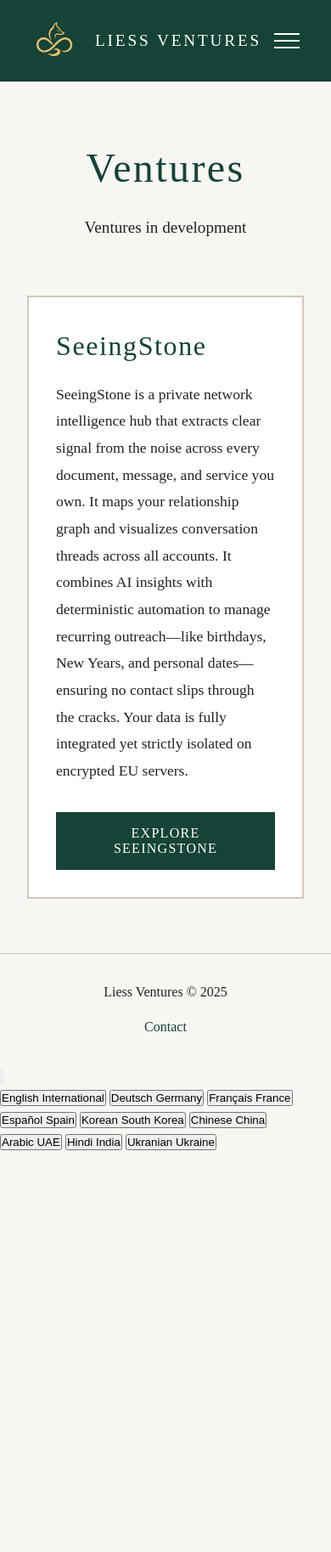
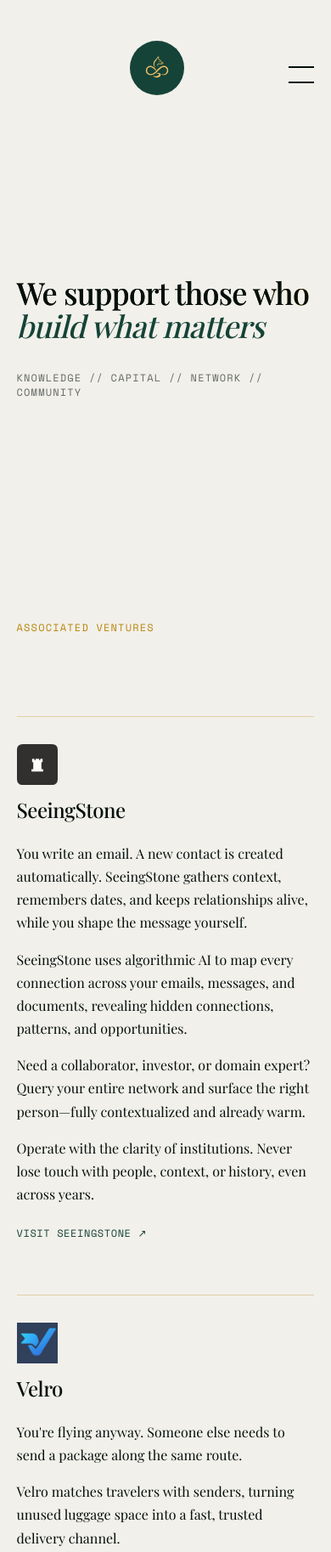
Before and after one commit to Andreas-Liess/LiessVentures.com, a plain HTML site: page index.html in a window 390 px wide. Shown: the top 1827 px of the page at 85% size. Before the commit the page ends 1356 px from the top, so only its background shows below. Drawn offline with nearby package versions, Linux system fonts and the light colour scheme; a web font is replaced by a local one.

Commit message:
home.html -> index.html

```diff
--- a/index.html
+++ b/index.html
@@ -3,51 +3,147 @@
 <head>
     <meta charset="UTF-8">
     <meta name="viewport" content="width=device-width, initial-scale=1.0">
-    <title>Liess Ventures</title>
-    <link rel="stylesheet" href="css/main.css">
+    <title>Liess Ventures | Building Foundations for the Obsessive</title>
+    <meta name="description" content="We support those who build what matters. Capital, community, and infrastructure for long-term builders.">
+
+    <!-- Fonts -->
+    <link rel="preconnect" href="https://fonts.googleapis.com">
+    <link rel="preconnect" href="https://fonts.gstatic.com" crossorigin>
+    <link href="https://fonts.googleapis.com/css2?family=Playfair+Display:ital,wght@0,400;0,500;0,600;1,400&family=Space+Mono:wght@400;700&display=swap" rel="stylesheet">
+
+    <!-- Styles -->
+    <link rel="stylesheet" href="css/global.css">
+    <link rel="stylesheet" href="css/pages/home.css">
 </head>
-<body>
-    <header>
-        <div class="header-bar">
-            <div class="brand">
-                <img src="assets/images/Fox1 (1).svg" alt="Liess Ventures Logo" class="logo">
-                <h1>Liess Ventures</h1>
+<body class="antialiased">
+
+    <!-- Reading Progress Bar -->
+    <div class="progress-bar" id="progressBar"></div>
+
+    <!-- Cursor Glow Effect -->
+    <div class="cursor-glow" id="cursorGlow"></div>
+
+    <!-- Scroll to Top Indicator -->
+    <div class="scroll-indicator" id="scrollIndicator" onclick="scrollToTop()">
+        <svg viewBox="0 0 24 24" fill="none" stroke="currentColor" stroke-width="2">
+            <path d="M18 15l-6-6-6 6"/>
+        </svg>
+    </div>
+
+    <!-- NAVIGATION -->
+    <nav class="nav-home pr-5 md:pr-20">
+        <div class="nav-container flex flex-col items-center justify-center relative">
+
+            <!-- Mobile Toggle -->
+            <button class="nav-mobile-toggle" id="navToggle" aria-label="Toggle Navigation">
+                <span class="hamburger-line"></span>
+                <span class="hamburger-line"></span>
+            </button>
+
+            <div class="logo-container logo-entrance mb-8">
+                <a href="index.html" class="logo-box">
+                    <img src="assets/fox.svg" alt="Liess Ventures Fox" class="logo-fox">
+                </a>
             </div>
 
-            <button class="hamburger" onclick="toggleMenu()" aria-label="Menu">
-                <span></span>
-                <span></span>
-                <span></span>
-            </button>
+            <div class="nav-links" id="navLinks">
+                <a href="vision.html" class="nav-link hover-link" data-i18n="nav.vision">Vision</a>
+                <a href="index.html" class="nav-link hover-link" data-i18n="nav.home">Home</a>
+                <a href="connect.html" class="nav-link hover-link" data-i18n="nav.connect">Connect</a>
 
-            <nav id="nav-menu" class="nav-menu">
-                <a href="mailto:contact@liess.ventures">Contact</a>
-            </nav>
+                <button class="lang-trigger" id="languageTrigger">[ EN ]</button>
+            </div>
         </div>
-    </header>
+    </nav>
 
-    <main>
-        <section class="hero">
-            <h2>Ventures</h2>
-            <p>Ventures in development</p>
-        </section>
+    <!-- HERO -->
+    <section class="hero-section grid-align pr-5 md:pr-20">
+        <div class="max-w-4xl">
+            <h1 class="hero-headline reveal delay-200" data-reveal>
+                <span class="hero-text" data-i18n="hero.prefix">We support those who</span><br>
+                <span class="italic text-forest reveal delay-400" data-reveal data-i18n="hero.suffix">build what matters</span>
+            </h1>
 
-        <section class="ventures-list">
-            <div class="venture-item">
-                <h3>SeeingStone</h3>
-                <p>SeeingStone is a private network intelligence hub that extracts clear signal from the noise across every document, message, and service you own. It maps your relationship graph and visualizes conversation threads across all accounts. It combines AI insights with deterministic automation to manage recurring outreach—like birthdays, New Years, and personal dates—ensuring no contact slips through the cracks. Your data is fully integrated yet strictly isolated on encrypted EU servers.</p>
-                <button class="btn-primary" onclick="navigateToOrb()">Explore SeeingStone</button>
+            <p class="hero-tagline reveal delay-600" data-reveal>
+                <span class="tracking-animate" data-i18n="hero.tagline.knowledge">Knowledge</span> //
+                <span class="tracking-animate" data-i18n="hero.tagline.capital">Capital</span> //
+                <span class="tracking-animate" data-i18n="hero.tagline.network">Network</span> //
+                <span class="tracking-animate" data-i18n="hero.tagline.community">Community</span>
+            </p>
+        </div>
+    </section>
+
+    <!-- ASSOCIATED VENTURES -->
+    <section class="ventures-section grid-align pr-5 md:pr-20">
+
+        <div class="ventures-label reveal" data-reveal>
+            <span data-i18n="ventures.label">Associated Ventures</span>
+        </div>
+
+        <!-- SeeingStone -->
+        <article class="venture-card entry-item">
+            <div class="divider-animated reveal" data-reveal></div>
+
+            <div class="venture-header">
+                <img src="assets/seeingstone.svg" alt="SeeingStone Logo" class="venture-logo reveal-left delay-100" data-reveal>
+                <h2 class="venture-name text-highlight reveal-left delay-200" data-reveal>SeeingStone</h2>
             </div>
-        </section>
-    </main>
 
-    <footer>
-        <p>Liess Ventures © 2025</p>
-        <div class="footer-links">
-            <a href="mailto:contact@liess.ventures">Contact</a>
+            <div class="venture-description reveal-fade delay-300" data-reveal>
+                <p data-i18n="ventures.seeingstone.desc1">You write an email. A new contact is created automatically. SeeingStone gathers context, remembers dates, and keeps relationships alive, while you shape the message yourself.</p>
+                <p data-i18n="ventures.seeingstone.desc2">SeeingStone uses algorithmic AI to map every connection across your emails, messages, and documents, revealing hidden connections, patterns, and opportunities.</p>
+                <p data-i18n="ventures.seeingstone.desc3">Need a collaborator, investor, or domain expert? Query your entire network and surface the right person—fully contextualized and already warm.</p>
+                <p data-i18n="ventures.seeingstone.desc4">Operate with the clarity of institutions. Never lose touch with people, context, or history, even across years.</p>
+            </div>
+
+            <a href="https://seeingstone.org" target="_blank" rel="noopener noreferrer" class="venture-link hover-link reveal-right delay-400" data-reveal data-i18n="ventures.seeingstone.link">
+                Visit SeeingStone &nearr;
+            </a>
+        </article>
+
+        <!-- Velro -->
+        <article class="venture-card entry-item">
+            <div class="divider-animated reveal" data-reveal></div>
+
+            <div class="venture-header">
+                <img src="assets/velro.png" alt="Velro Logo" class="venture-logo reveal-left delay-100" data-reveal>
+                <h2 class="venture-name text-highlight reveal-left delay-200" data-reveal>Velro</h2>
+            </div>
+
+            <div class="venture-description reveal-fade delay-300" data-reveal>
+                <p data-i18n="ventures.velro.desc1">You're flying anyway. Someone else needs to send a package along the same route.</p>
+                <p data-i18n="ventures.velro.desc2">Velro matches travelers with senders, turning unused luggage space into a fast, trusted delivery channel.</p>
+                <p data-i18n="ventures.velro.desc3">Velro turns existing travel into a decentralized logistics network, already used by 500 people and growing.</p>
+            </div>
+
+            <a href="https://velro.net" target="_blank" rel="noopener noreferrer" class="venture-link hover-link reveal-right delay-400" data-reveal data-i18n="ventures.velro.link">
+                Visit Velro &nearr;
+            </a>
+
+            <div class="divider-animated reveal delay-500" data-reveal></div>
+        </article>
+
+    </section>
+
+    <!-- CTA -->
+    <section class="cta-section pr-5 md:pr-20">
+        <div class="reveal delay-200" data-reveal>
+            <a href="connect.html" class="btn-signature" data-i18n="cta.apply">
+                Apply for Invitation
+            </a>
+        </div>
+    </section>
+
+    <!-- FOOTER -->
+    <footer class="footer-home grid-align pr-5 md:pr-20">
+        <div class="footer-content reveal delay-300" data-reveal>
+            <span data-i18n="footer.copyright">&copy; 2024 Liess Ventures</span>
         </div>
     </footer>
 
+    <!-- JS -->
+    <script src="js/translations.js"></script>
     <script src="js/main.js"></script>
+
 </body>
 </html>
```
Also changed, not shown: connect.html (+2 -2 lines), home.html (deleted, +0 -149 lines), vision.html (+2 -2 lines), .claude/settings.local.json (added).
